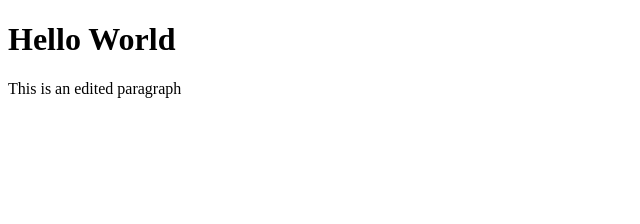
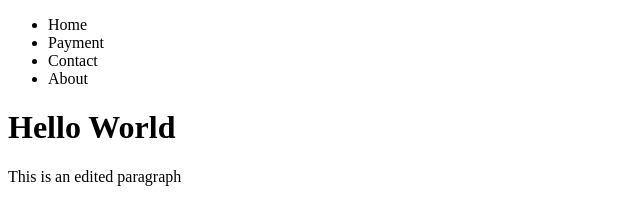
Before and after one commit to ParthGarg21/PracticeBranches, a plain HTML site: page index.html in a window 1280 px wide. Shown: the whole page, without its empty margins (0-640 px from the left). Drawn offline with Linux system fonts and the light colour scheme.

Commit message:
Update index.html

```diff
--- a/index.html
+++ b/index.html
@@ -8,6 +8,14 @@
 </head>
 
 <body>
+    <nav>
+        <ul>
+            <li>Home</li>
+            <li>Payment</li>
+            <li>Contact</li>
+            <li>About</li>
+        </ul>
+    </nav>
     <h1>Hello World</h1>
     <p>This is an edited paragraph</p>
 </body>
```
